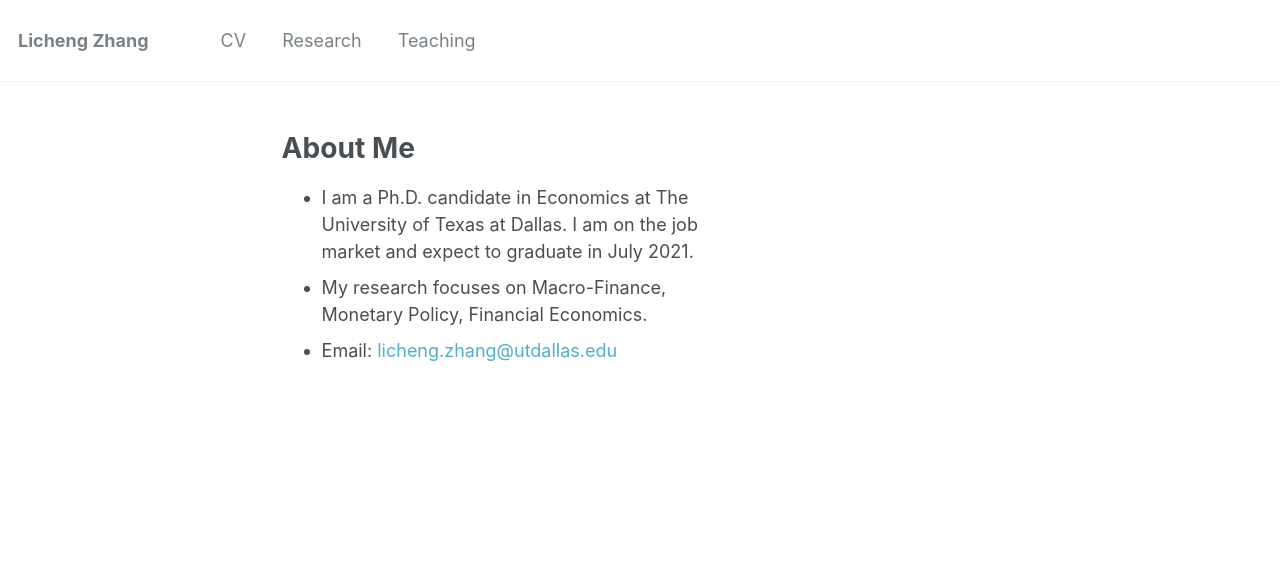
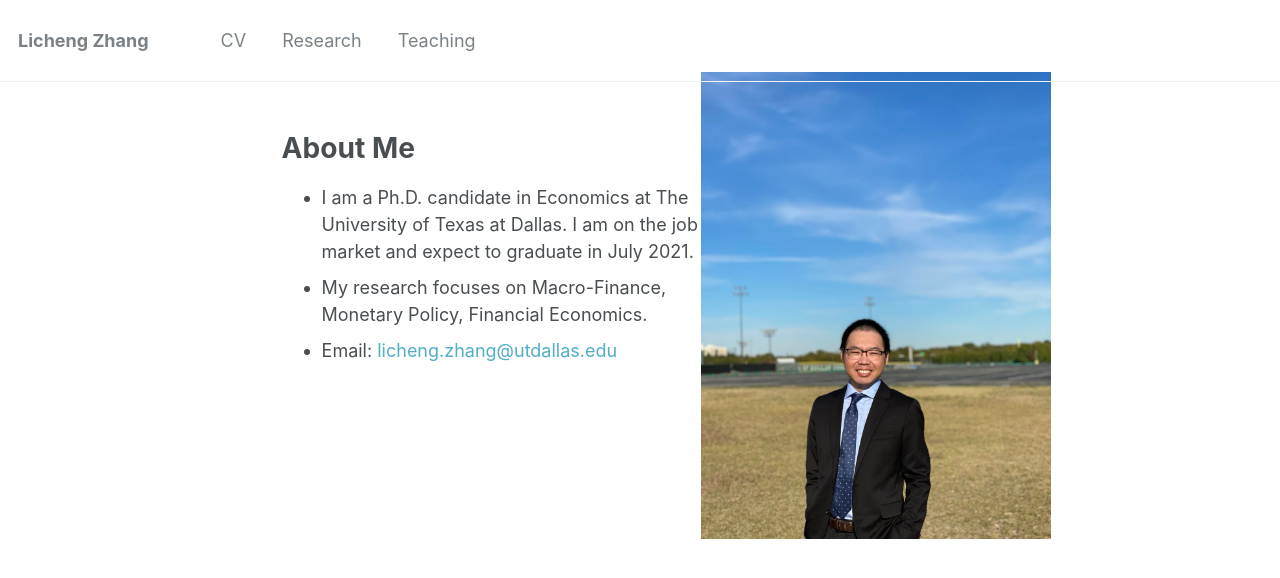
Before and after one commit to lichengzh/lichengzh.github.io, a Jekyll site: the page built from _pages/about.md, in a window 1280 px wide. Shown: the top 578 px of the page. Built offline with Jekyll 4.4.1, drawn with Linux system fonts in a browser that asks for light colours.

Commit message:
Update about.md

```diff
--- a/_pages/about.md
+++ b/_pages/about.md
@@ -8,7 +8,7 @@ redirect_from:
   - /about.html
 ---
 
-<div style= "float:right;position: relative; top: -600px;">
+<div style= "float:right;position: relative; top: -60px;">
   <img src="https://lichengzh.github.io/files/IMG_3759.JPG?raw=true" alt="Photo" style="width: 350px;"/>
 </div>
 
```
